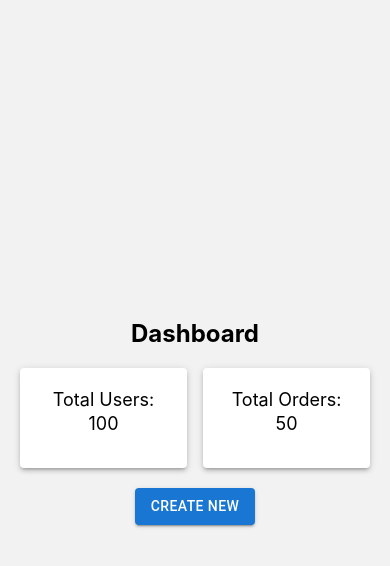
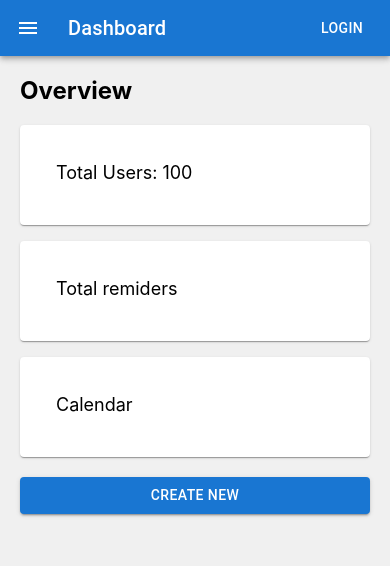
Before and after one commit to Andyfer004/Proyecto_Software_Frontend, a React Native app: screen /Dashboard in a window 390 px wide. Shown: the top 566 px of the page. Built offline with nearby package versions, Linux system fonts and the light colour scheme.

Commit message:
se agrego el dashboard

```diff
--- a/App.tsx
+++ b/App.tsx
@@ -10,6 +10,7 @@ import { NavigationContainer } from '@react-navigation/native';
 import { createNativeStackNavigator } from '@react-navigation/native-stack';
 import Box from '@mui/material/Box';
 import DashboardScreen from 'src/views/Dashboard';
+import RegisterScreen from 'src/views/Register';
 
 const Stack = createNativeStackNavigator();
 
--- a/package.json
+++ b/package.json
@@ -9,11 +9,14 @@
     "web": "expo start --web"
   },
   "dependencies": {
+    "@date-io/date-fns": "^3.0.0",
     "@emotion/react": "^11.11.4",
     "@emotion/styled": "^11.11.5",
     "@expo/metro-runtime": "~3.1.3",
     "@mui/icons-material": "^5.15.15",
     "@mui/material": "^5.15.15",
+    "@mui/x-date-pickers": "^7.2.0",
+    "@react-native-community/datetimepicker": "^7.7.0",
     "@react-native-google-signin/google-signin": "^10.1.2",
     "@react-navigation/native": "^6.1.17",
     "@react-navigation/native-stack": "^6.9.26",
--- a/src/views/Dashboard.tsx
+++ b/src/views/Dashboard.tsx
@@ -1,21 +1,54 @@
 import React from "react";
-import { View, Text, StyleSheet } from "react-native";
-import { Button, Grid, Paper } from "@mui/material";
+import { View, Text, StyleSheet, ScrollView } from "react-native";
+import MenuIcon from '@mui/icons-material/Menu';
+import { Button, Grid, Paper, AppBar, Toolbar, Typography, Card, CardContent, IconButton, Box } from "@mui/material";
 
 const DashboardScreen: React.FC = () => {
   return (
-    <View style={styles.container}>
-      <Text style={styles.heading}>Dashboard</Text>
+    <ScrollView style={styles.container}>
+      <Box sx={{ flexGrow: 1 }}>
+      <AppBar position="static">
+        <Toolbar>
+          <IconButton
+            size="large"
+            edge="start"
+            color="inherit"
+            aria-label="menu"
+            sx={{ mr: 2 }}
+          >
+            <MenuIcon />
+          </IconButton>
+          <Typography variant="h6" component="div" sx={{ flexGrow: 1 }}>
+            Dashboard
+          </Typography>
+          <Button color="inherit">Login</Button>
+        </Toolbar>
+      </AppBar>
+    </Box>
+
+      <View style={styles.content}>
+        <Text style={styles.heading}>Overview</Text>
         <Grid container spacing={2}>
-        <Grid item xs={6}>
-          <Paper elevation={3} style={styles.paper}>
-            <Text style={styles.paperText}>Total Users: 100</Text>
-          </Paper>
+          <Grid item xs={12} sm={6} md={4}>
+            <Card style={styles.card}>
+              <CardContent>
+                <Text style={styles.cardText}>Total Users: 100</Text>
+              </CardContent>
+            </Card>
           </Grid>
-        <Grid item xs={6}>
-          <Paper elevation={3} style={styles.paper}>
-            <Text style={styles.paperText}>Total Orders: 50</Text>
-          </Paper>
+          <Grid item xs={12} sm={6} md={4}>
+            <Card style={styles.card}>
+              <CardContent>
+                <Text style={styles.cardText}>Total remiders</Text>
+              </CardContent>
+            </Card>
+          </Grid>
+          <Grid item xs={12} sm={6} md={4}>
+            <Card style={styles.card}>
+              <CardContent>
+                <Text style={styles.cardText}>Calendar</Text>
+              </CardContent>
+            </Card>
           </Grid>
           {/* Add more Grid items for additional dashboard elements */}
         </Grid>
@@ -23,14 +56,19 @@ const DashboardScreen: React.FC = () => {
           Create New
         </Button>
       </View>
+    </ScrollView>
   );
 };
 
 const styles = StyleSheet.create({
   container: {
     flex: 1,
-    justifyContent: "center",
-    alignItems: "center",
+    backgroundColor: '#f0f0f0',
+  },
+  flex: {
+    flex: 1,
+  },
+  content: {
     padding: 20,
   },
   heading: {
@@ -38,14 +76,14 @@ const styles = StyleSheet.create({
     fontWeight: "bold",
     marginBottom: 20,
   },
-  paper: {
+  card: {
     padding: 20,
-    textAlign: "center",
     height: 100,
     justifyContent: "center",
   },
-  paperText: {
+  cardText: {
     fontSize: 18,
+    textAlign: "center",
   },
   button: {
     marginTop: 20,
```
Also changed, not shown: src/views/Login.tsx (+9 -77 lines), 1 other file (tests, documents, lock files or other folders). Lines whose indentation alone changed are shown as unchanged.
